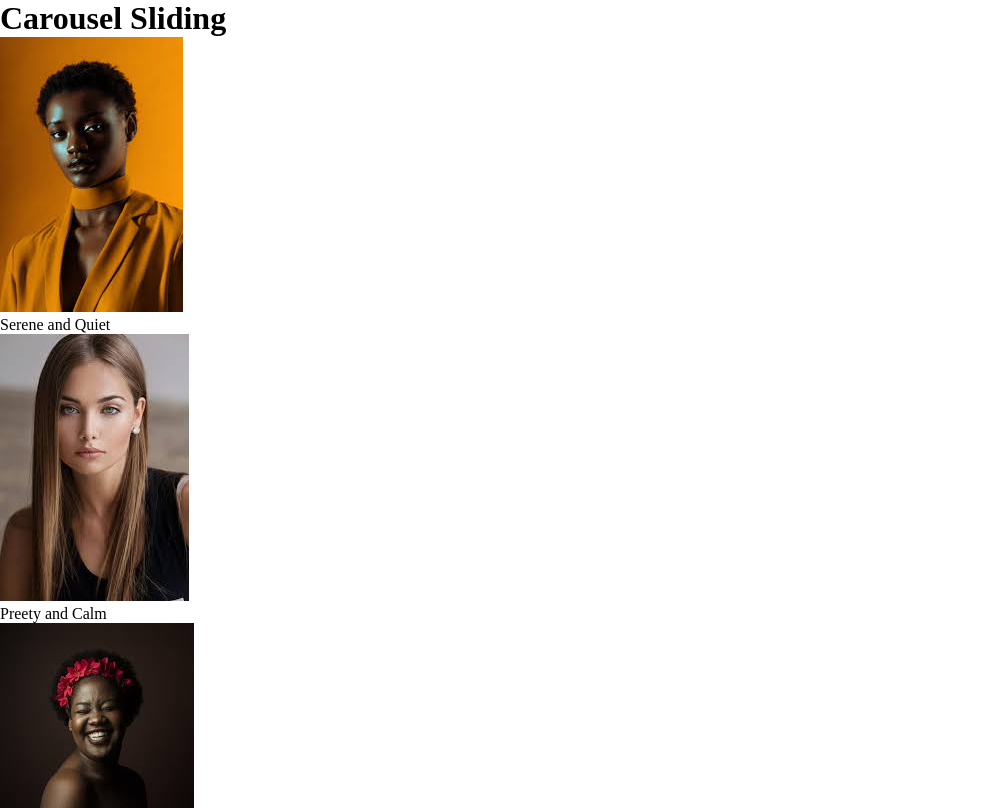
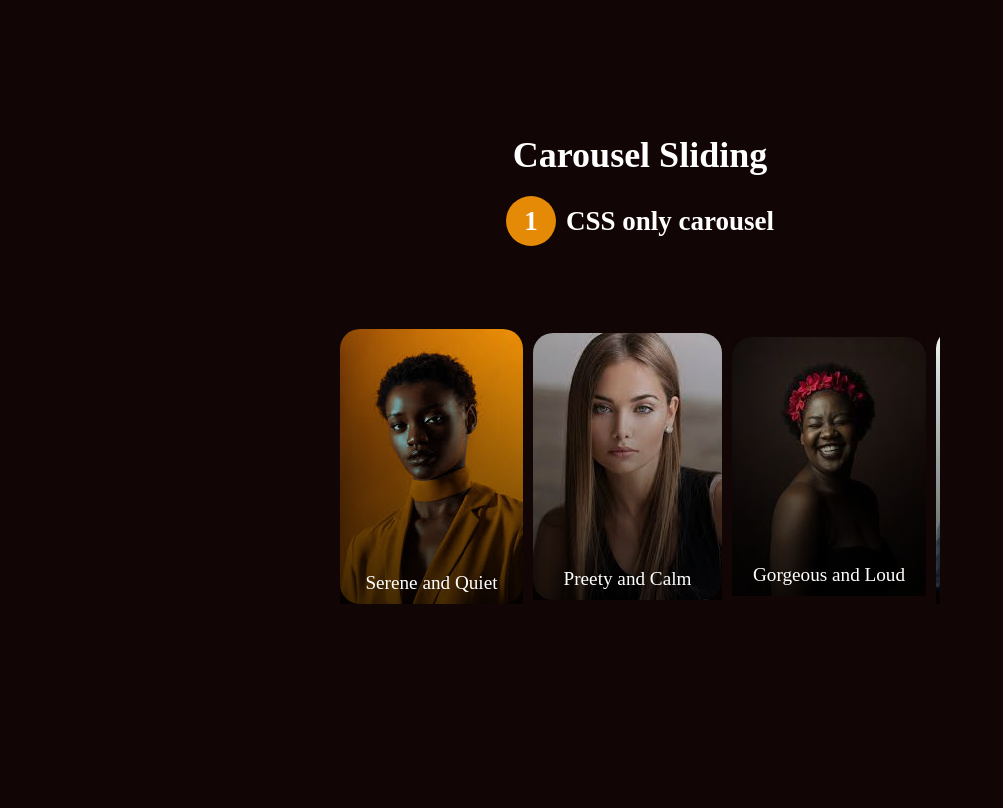
Before and after one commit to Ehiejakhian/Carousel-Sliding--Practice, a plain HTML site: page index.html in a window 1280 px wide. Shown: the top 808 px of the page, without its empty margins (0-1003 px from the left). Drawn offline with Linux system fonts and the light colour scheme.

Commit message:
Now, I'm done with the styling and the css way sucess fully today

```diff
--- a/index.html
+++ b/index.html
@@ -9,6 +9,7 @@
 <body>
   <main>
     <h1>Carousel Sliding</h1>
+    <h2>CSS only carousel</h2>
     <div class="carousel">
       <figure>
         <img src="./images/img1.png" alt="Image 1">
--- a/scss/main.scss
+++ b/scss/main.scss
@@ -1,3 +1,10 @@
+@mixin df($j:normal, $a:normal, $fl:row, $g:0) {
+  display: flex;
+  justify-content: $j;
+  align-items: $a;
+  flex-flow: $fl;
+  gap: $g;
+}
 
 *,*::after, *::before {
   padding: 0;
@@ -5,3 +12,112 @@
   font-family: 'outfit';
   box-sizing: border-box;
 }
+body {
+  min-height: 100vh;
+  background-color: #110505;
+  @include df(center, center, column, 0);
+  font-size: 18px;
+  color: #fff;
+}
+
+main {
+  width: min(600px, 90%);
+  @include df(center, center, column, 20px);
+  counter-reset: section;
+}
+
+h2 {
+  counter-increment: section;
+  &::before {
+    content: counter(section);
+    display: inline-block;
+    background-color: #e58a06;
+    width: 50px;
+    height: 50px;
+    line-height: 50px;
+    text-align: center;
+    border-radius: 50%;
+    margin-right: 10px;
+  }
+}
+
+.carousel {
+  width: 100%;
+  height: 400px;
+  overflow-x: auto;
+  position: relative;
+  @include df(normal, center, row, 10px);
+  scroll-behavior: smooth;
+  anchor-name: --carousel, --forMarkers;
+  scroll-snap-type: x mandatory;
+  scroll-marker-group: after;
+
+  &::scroll-marker-group {
+    @include df(center, center, row, 10px);
+    position-anchor: --forMarkers;
+    position-area: bottom center;
+    width: 100%;
+  }
+  &::-webkit-scrollbar {
+    display: none;
+  }
+  &::scroll-button(right), &::scroll-button(left) {
+    content:'→';
+    border: none;
+    color: #110505;
+    background-color: #e58a06;
+    font-size: 2rem;
+    font-family: 'outfit';
+    cursor: pointer;
+    height: 50px;
+    width: 50px;
+    border-radius: 50%;
+    transition: all .3s;
+    position: fixed;
+    position-anchor: --carousel;
+    position-area: right center;
+    translate: -50%;
+    @include df(center, center);
+    &:disabled {
+      opacity: 0.5;
+      cursor: not-allowed;
+    }
+  }
+  &::scroll-button(left) {
+    content:'←';
+    position-area: left center;
+    translate: 50%;
+  }
+  >* {
+    position: relative;
+    & img {
+      border-radius: 20px;
+      height: 100%;
+      display: block;
+    }
+    & figcaption {
+      position: absolute;
+      height: 100%;
+      bottom: 0;
+      width: 100%;
+      background-image: linear-gradient(to bottom, transparent, rgba(0, 0, 0, 0.7));
+      color: #fff;
+      padding: 10px;
+      text-align: center;
+      font-size: 1.2rem;
+      @include df(end, center, column, 10px);
+    }
+    scroll-snap-align: start;
+    &::scroll-marker {
+      content: '';
+      height: 1rem;
+      width: 1rem;
+      background-color: #aaa;
+      border-radius: 50%;
+      cursor: pointer;
+      &:target-current {
+        background-color: #e58a06;
+      }
+    }
+  }
+}
```
Also changed, not shown: css/main.css, designs/dec_4.png (added), 2 other files.
